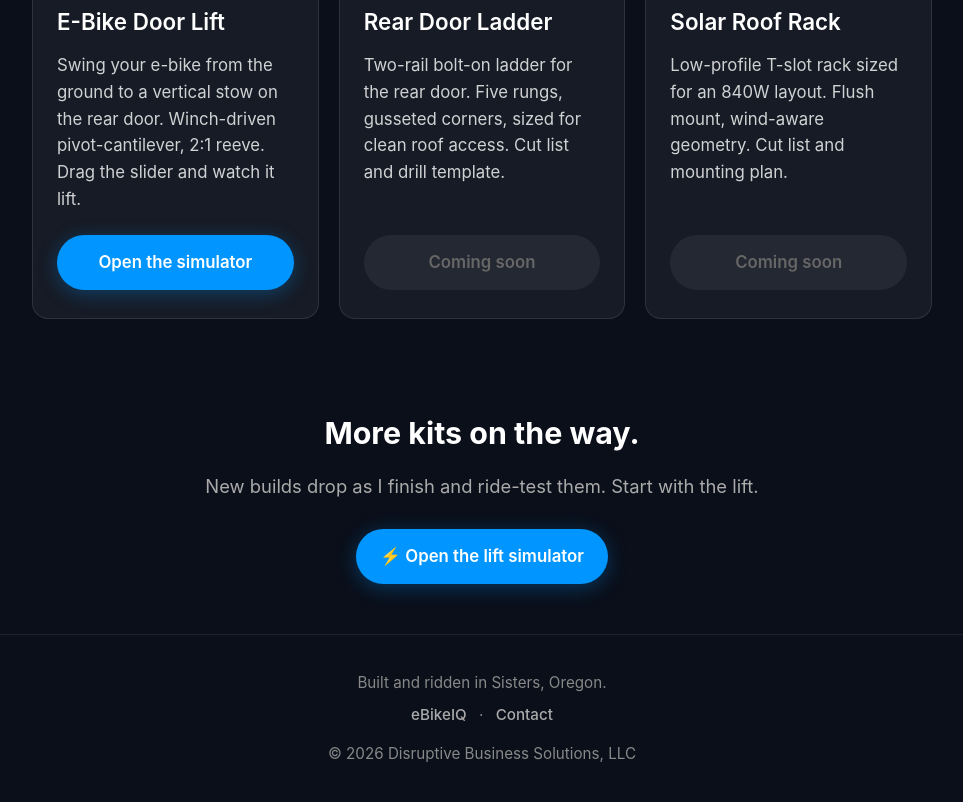
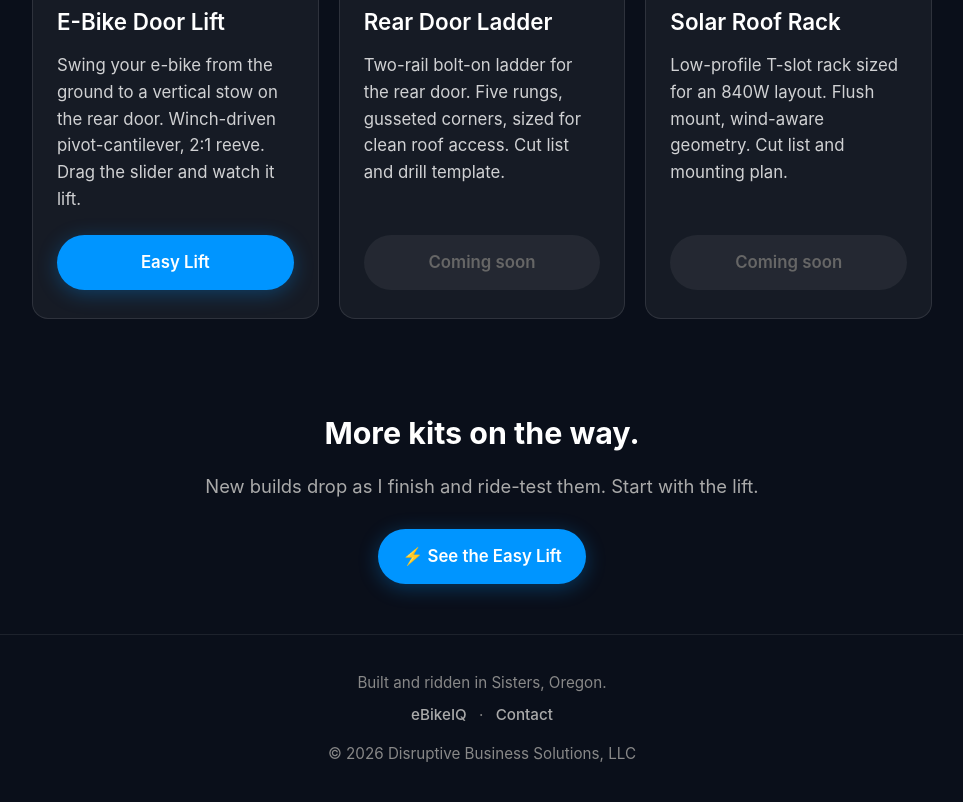
Before and after one commit to Bizdisruptor/vankit, a plain HTML site: page index.html in a window 1280 px wide. Shown: the part 984-1786 px from the top of the page, without its empty margins (158-1121 px from the left). Drawn offline with Linux system fonts and the light colour scheme.

Commit message:
Update index.html

```diff
--- a/index.html
+++ b/index.html
@@ -187,7 +187,7 @@
           <span class="badge ready">&#9889; Interactive sim</span>
           <h3>E-Bike Door Lift</h3>
           <p>Swing your e-bike from the ground to a vertical stow on the rear door. Winch-driven pivot-cantilever, 2:1 reeve. Drag the slider and watch it lift.</p>
-          <a class="cta-button" href="ebike-lift/">Open the simulator</a>
+          <a class="cta-button" href="vankit-marketing-pages/easy-lift.html">Easy Lift</a>
         </div>
       </div>
 
@@ -239,7 +239,7 @@
   <section class="closing">
     <h2>More kits on the way.</h2>
     <p>New builds drop as I finish and ride-test them. Start with the lift.</p>
-    <a class="cta-button" style="display:inline-block;" href="ebike-lift/">&#9889; Open the lift simulator</a>
+    <a class="cta-button" style="display:inline-block;" href="vankit-marketing-pages/easy-lift.html">&#9889; See the Easy Lift</a>
   </section>
 
   <footer>
```
